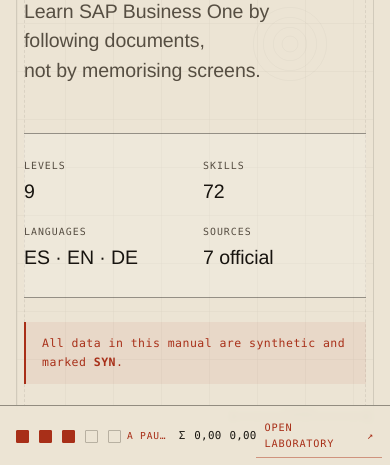
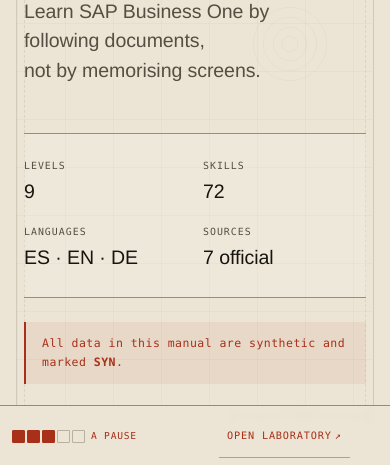
Before and after one commit to brendars91/Learn-SapB1, a website: page index.html in a window 390 px wide. Shown: the part 378-843 px from the top of the page. Drawn offline with Linux system fonts and the light colour scheme.

Commit message:
fix: preserve mobile folio label legibility

```diff
--- a/landing-storytelling.css
+++ b/landing-storytelling.css
@@ -65,7 +65,7 @@
 
 @media (max-width:900px) {
   .folio-effects { display:none; }
-  .folio-mobile-current { display:block; }
+  .folio-mobile-current { display:block; flex:1 1 8rem; min-width:6rem; max-width:10rem; overflow:hidden; text-overflow:ellipsis; }
   .folio__head { display:none; }
   .hb-ch1-cold { grid-template-columns:1fr; grid-template-areas:"clock" "quote" "screens" "counter" "reveal"; padding:var(--sc-4); }
   .hb-ch1-screens { min-height:170px; }
@@ -77,8 +77,11 @@
 }
 
 @media (max-width:560px) {
-  .folio { gap:var(--sc-2); }
-  .folio-mobile-current { max-width:9rem; overflow:hidden; text-overflow:ellipsis; }
+  .folio { gap:var(--sc-2); padding-inline:var(--sc-3); }
+  .folio .belegkette { gap:4px; flex:0 0 auto; }
+  .folio .hauptbuch { display:none; }
+  .folio-mobile-current { flex:1 1 7rem; min-width:5.5rem; max-width:8rem; }
+  .folio__lab { flex:0 0 auto; }
   .hb-route-levels span { font-size:.68rem; }
   .hb-route-levels b { width:2.25rem; height:2.25rem; }
   .fenster__proof { position:static; justify-content:flex-end; margin-bottom:.55rem; }
```
